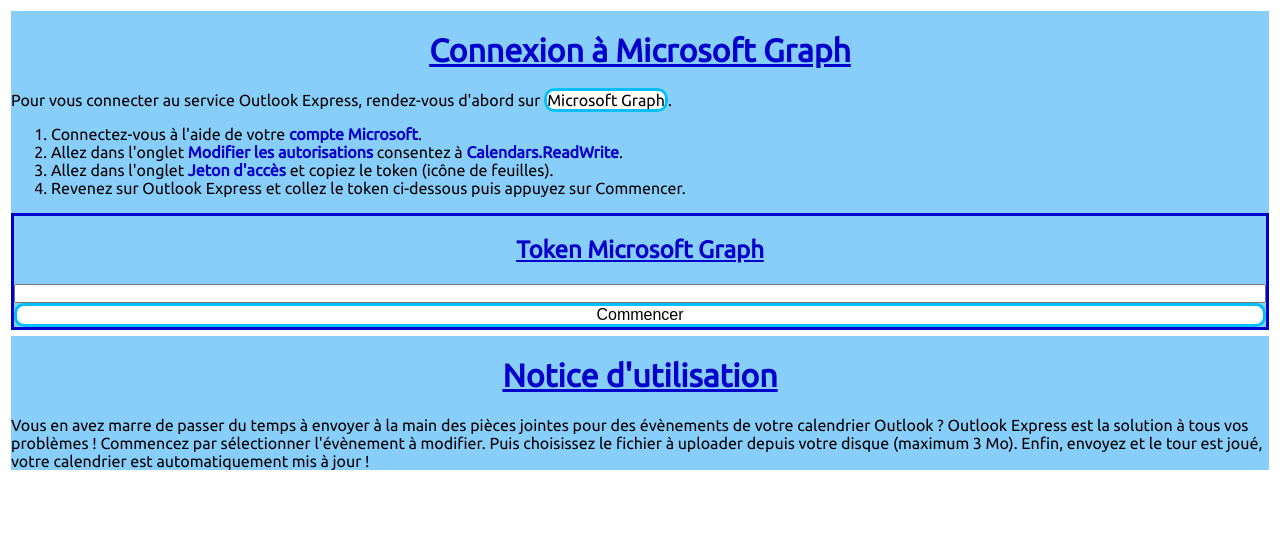
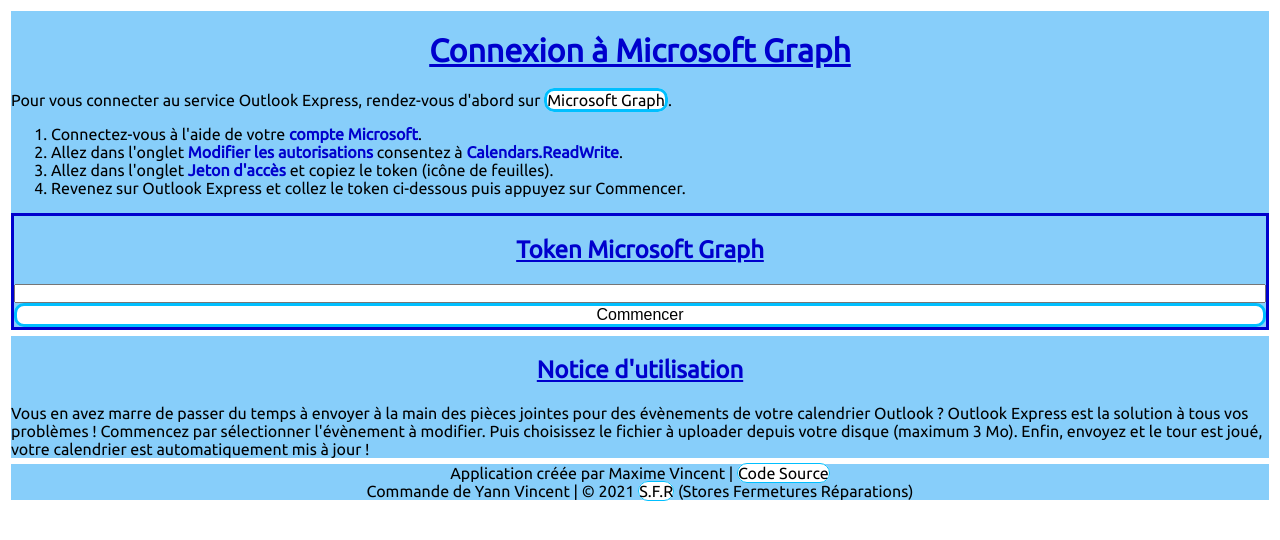
Before and after one commit to orthose/outlook-express, a PHP site: page / in a window 1280 px wide. Shown: the top 540 px of the page. Run offline with PHP 8.4, Linux system fonts and the light colour scheme.

Commit message:
Ajout du footer pour les infos de l'application

```diff
--- a/connection.js
+++ b/connection.js
@@ -4,6 +4,7 @@ function connection() {
   token_mg = $("input[type='password']").val()
   if (token_mg !== "") {
     get_events();
+    // Revenir en haut de la page
     window.scrollTo(0,0);
   }
 }
--- a/index.html
+++ b/index.html
@@ -6,7 +6,7 @@
   <link rel="stylesheet" type="text/css" href="//fonts.googleapis.com/css?family=Ubuntu">
   <link href='style.css' rel='stylesheet'/>
   <script src="https://ajax.googleapis.com/ajax/libs/jquery/3.5.1/jquery.min.js"></script>
-  <script src="upload.js"></script>
+  <script src="fold.js"></script>
   <script src="outlook-requests.js"></script>
   <script src="connection.js"></script>
 </head>
@@ -29,7 +29,7 @@
       <input type="submit" value="Commencer" onClick="connection()">
     </div>
   </main>
-  <footer>
+  <section>
     <h1>Notice d'utilisation</h1>
     Vous en avez marre de passer du temps à envoyer à la main des pièces jointes
     pour des évènements de votre calendrier Outlook&nbsp;?
@@ -37,6 +37,10 @@
     Commencez par sélectionner l'évènement à modifier. Puis choisissez le fichier
     à uploader depuis votre disque (maximum 3&nbsp;Mo). Enfin, envoyez et le tour
     est joué, votre calendrier est automatiquement mis à jour&nbsp;!
+  </section>
+  <footer>
+    Application créée par Maxime Vincent | <a href="https://github.com/orthose/outlook-express" target="_blank">Code Source</a><br>
+    Commande de Yann Vincent | © 2021 <a href="https://www.stores-fermetures-91.fr/" target="_blank">S.F.R</a> (Stores Fermetures Réparations)
   </footer>
 </body>
 </html>
--- a/style.css
+++ b/style.css
@@ -38,9 +38,13 @@ td div.subject:hover {
   cursor: pointer;
 }
 
-main, footer {
+main, section, footer {
   background: lightskyblue;
   border: medium solid white;
+}
+
+footer {
+  text-align: center;
 }
 
 input, a[href="index.html"] {
@@ -68,6 +72,7 @@ input[type=file] {
   filter: alpha(opacity=0);
 }
 
+/* Pour input[type=file] */
 label {
   box-sizing: border-box;
   display: block;
@@ -92,6 +97,14 @@ input[type=submit], a {
   cursor: pointer;
 }
 
+/* Pour éviter débordement des liens du footer */
+footer a {
+  box-sizing: border-box;
+  border-width: 1px;
+  margin: 0px 0px;
+  padding: 0px 0px;
+}
+
 input[type=submit]:hover, a:hover, label:hover {
   background-color: deepskyblue;
 }
```
Also changed, not shown: fold.js (renamed from upload.js, +3 -6 lines).
